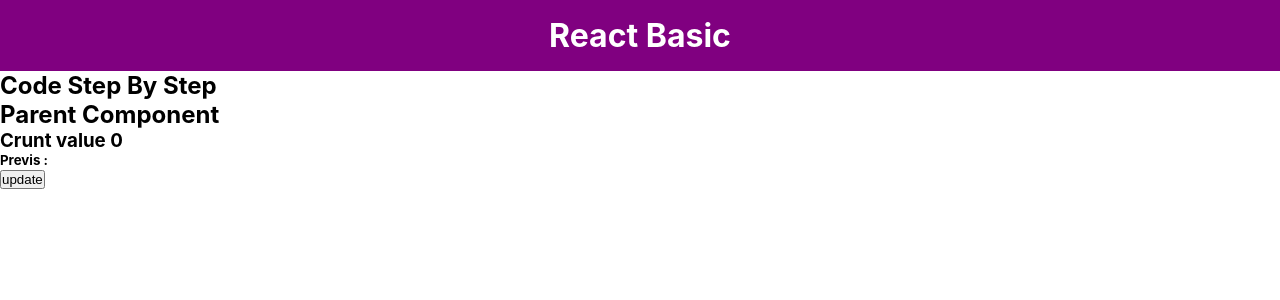
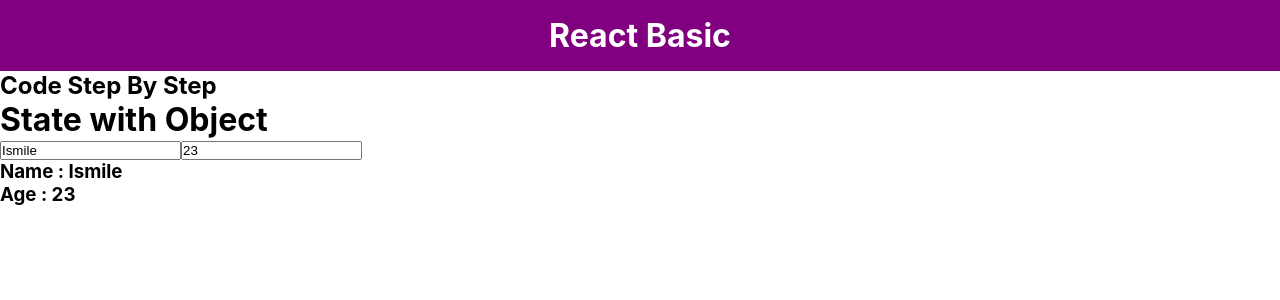
Before and after one commit to ismailsardar/react_2, a React (Create React App) app in the folder my-selfs/: page / in a window 1280 px wide. Shown: the top 300 px of the page. Built offline with nearby package versions, Linux system fonts and the light colour scheme.

Commit message:
State with Object | Reactjs Hooks

```diff
--- a/my-selfs/src/components/code_stye_By_stye/MyComponent.js
+++ b/my-selfs/src/components/code_stye_By_stye/MyComponent.js
@@ -1,5 +1,6 @@
 import React from 'react'
 import Parent from './Prives_Props/Parent'
+import StateObj from './StateWithObject/StateObj'
 // import HocFunction from './HOC/HocFunction'
 // import ForwardRef from './Ref/ForwardRef'
 // import ClassRef from './Ref/ClassRef'
@@ -29,7 +30,8 @@
         <ForwardRef />
         <HocFunction /> */}
         {/* <DemoRouts /> */}
-        <Parent />
+        {/* <Parent /> */}
+        <StateObj />
     </div>
   )
 }
--- /dev/null
+++ b/my-selfs/src/components/code_stye_By_stye/StateWithObject/StateObj.js
@@ -0,0 +1,32 @@
+import React, { useState } from "react";
+
+const StateObj = () => {
+  const [data, setData] = useState({ name: "Ismile", age: 23 });
+  console.log(data);
+  return (
+    <>
+      <h1>State with Object</h1>
+      {/* <input type="text" placeholder='name..' value={data.name} onChange={(e)=>setData({name:e.target.value})} />
+      <input type="text" placeholder='age..' value={data.age}
+      onChange={(e)=>setData({age:e.target.value})} /> */}
+
+      <input
+        type="text"
+        placeholder="name.."
+        value={data.name}
+        onChange={(e) => setData({...data ,name: e.target.value })}
+      />
+      <input
+        type="text"
+        placeholder="age.."
+        value={data.age}
+        onChange={(e) => setData({...data ,age: e.target.value })}
+      />
+
+      <h3>Name : {data.name}</h3>
+      <h3>Age : {data.age}</h3>
+    </>
+  );
+};
+
+export default StateObj;
```
